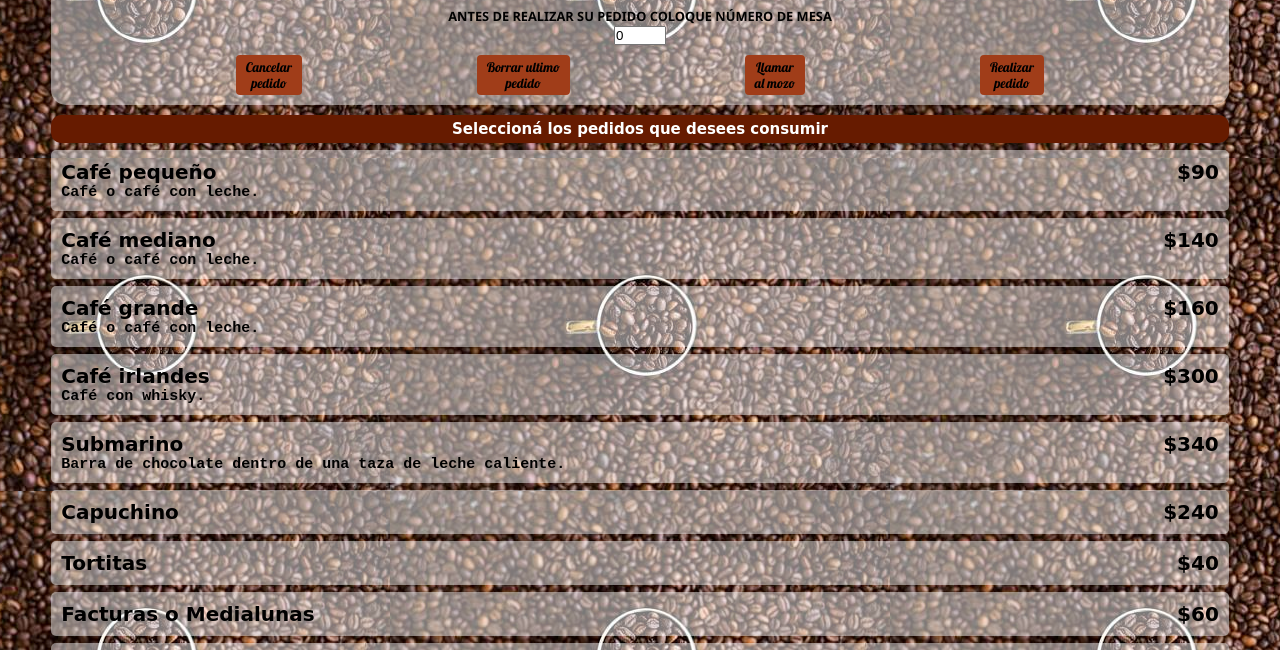
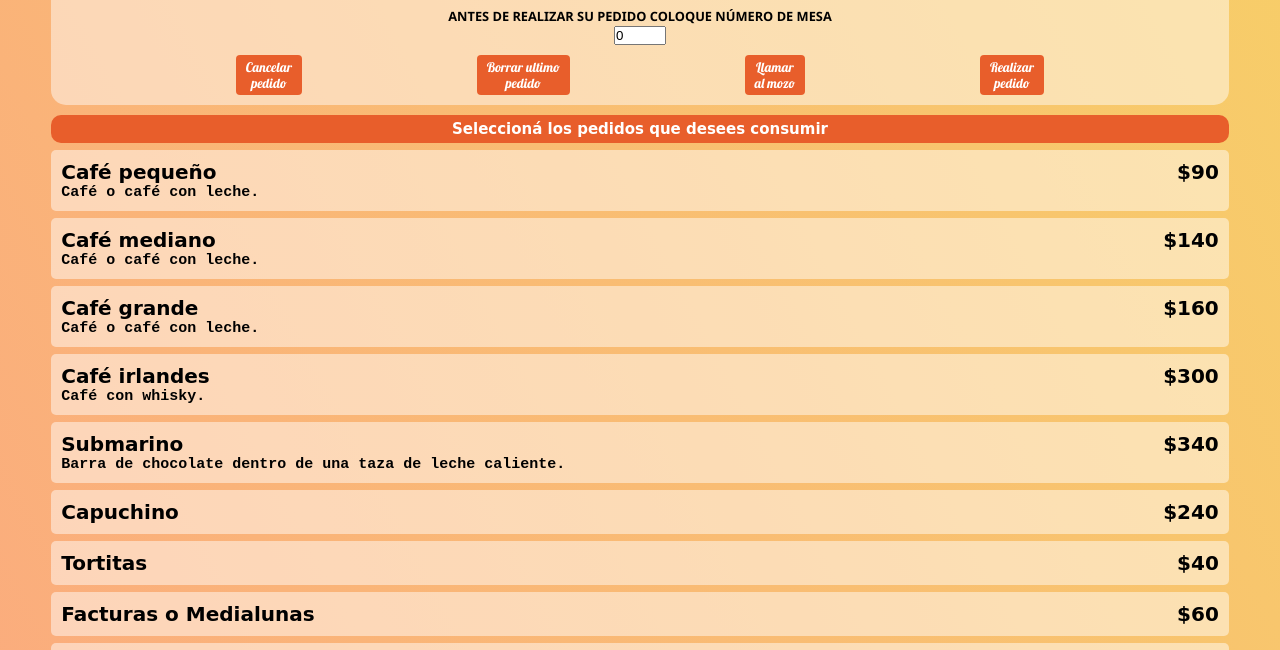
Before and after one commit to MartinBal97/taco-y-tuvo-JS, a plain HTML site: page index.html in a window 1280 px wide. Shown: the part 140-790 px from the top of the page. Drawn offline with Linux system fonts and the light colour scheme; some packages are replaced by stand-ins of ours; a script that the page names is missing; a web font is replaced by a local one.

Commit message:
Cambio de fondo y colores

```diff
--- a/sass/estilos.scss
+++ b/sass/estilos.scss
@@ -30,8 +30,11 @@ html {
 body {
     font-family: $fuentePrincipal;
     margin: 0 auto;
-    background-image: url(../img/fondo.jfif);
-    background-position: bottom center;
+    background-color: #FBAB7E;
+    background-image: linear-gradient(62deg, #FBAB7E 0%, #F7CE68 100%);
+
+  /*  background-image: url(../img/fondo.jfif);
+    background-position: bottom center;*/
 }
 
 img {
@@ -159,7 +162,7 @@ h5 {
 }
 
 .seleccion {
-    background-color: rgb(102, 27, 0);
+    background-color: rgb(232, 94, 43);
     color: #fff;
     border-radius: 10px;
     font-family: $fuenteTerciaria;
@@ -236,8 +239,9 @@ button {
     padding: 4px 10px;
     font-family: $fuenteSecundaria;
     border: none;
-    background-color:  rgb(160, 61, 25);
+    background-color:  rgb(232, 94, 43);
     border-radius: 4px;
+    color: white;
 }
 
 #promociones {
@@ -260,7 +264,7 @@ button {
 
     .nombrePromo {
         margin: 9px;
-        font-family: $fuentePrincipal;
+        font-family: $fuenteTerciaria;
         font-weight: bold;
         font-size: 22px;
     }
```
Also changed, not shown: img/fondo.jfif (deleted), sass/estilos.css, 4 other files.
